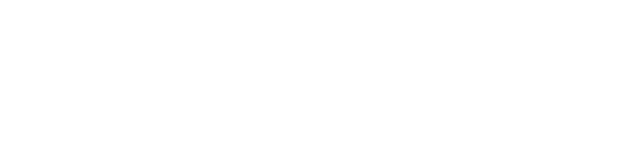
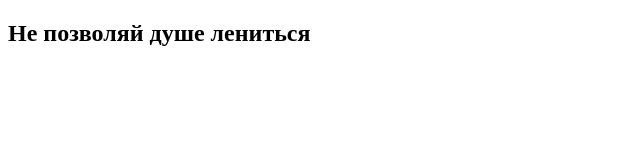
Before and after one commit to CodeShami/2, a plain HTML site: page index.html in a window 1280 px wide. Shown: the whole page, without its empty margins (0-640 px from the left). Drawn offline with Linux system fonts and the light colour scheme.

Commit message:
добавление заголовка
Signed-off-by: CodeShami <ishamil2013@yandex.ru>

```diff
--- a/index.html
+++ b/index.html
@@ -10,5 +10,10 @@
 <!-- Условие: создайте html-файл (кодировка utf-8) с заголовком "Задача 2", результат которого показан на рисунке. Используйте подходящий тег заголовков (h1-h6), теги <br>, <p>, <i>, <em>, <strong>, <b>, <hr>, <small> (необязательно все перечисленные). Обратите внимание, что шрифт фамилии автора меньшего размера. Заметим, что тег <hr> в разных браузерах может отображаться по-разному. В html-код добавьте условие данной задачи в виде комментариев. -->
 
 
+	<h2>Не позволяй душе лениться</h2>
+
+
+
+
 </body>
 </html>
```
